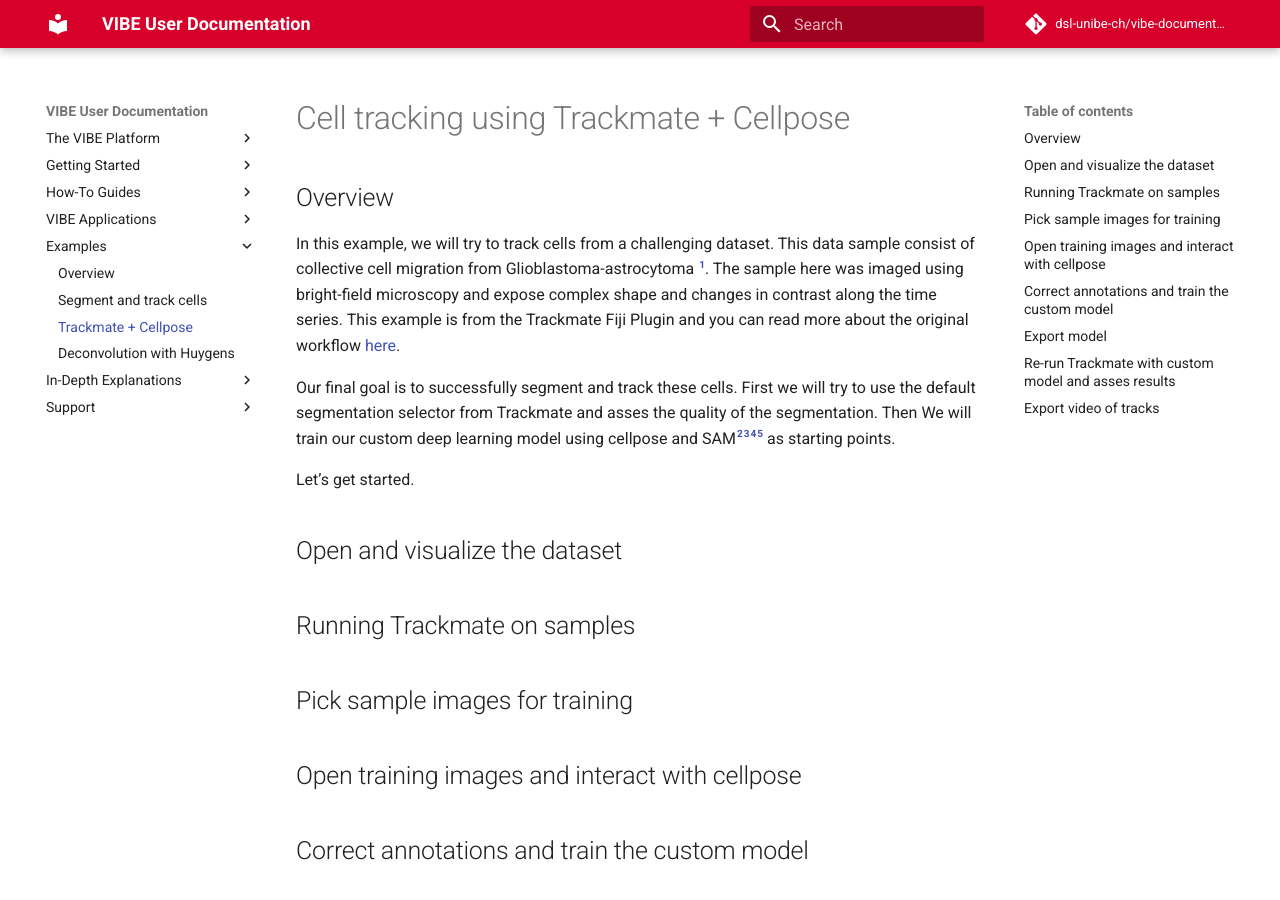
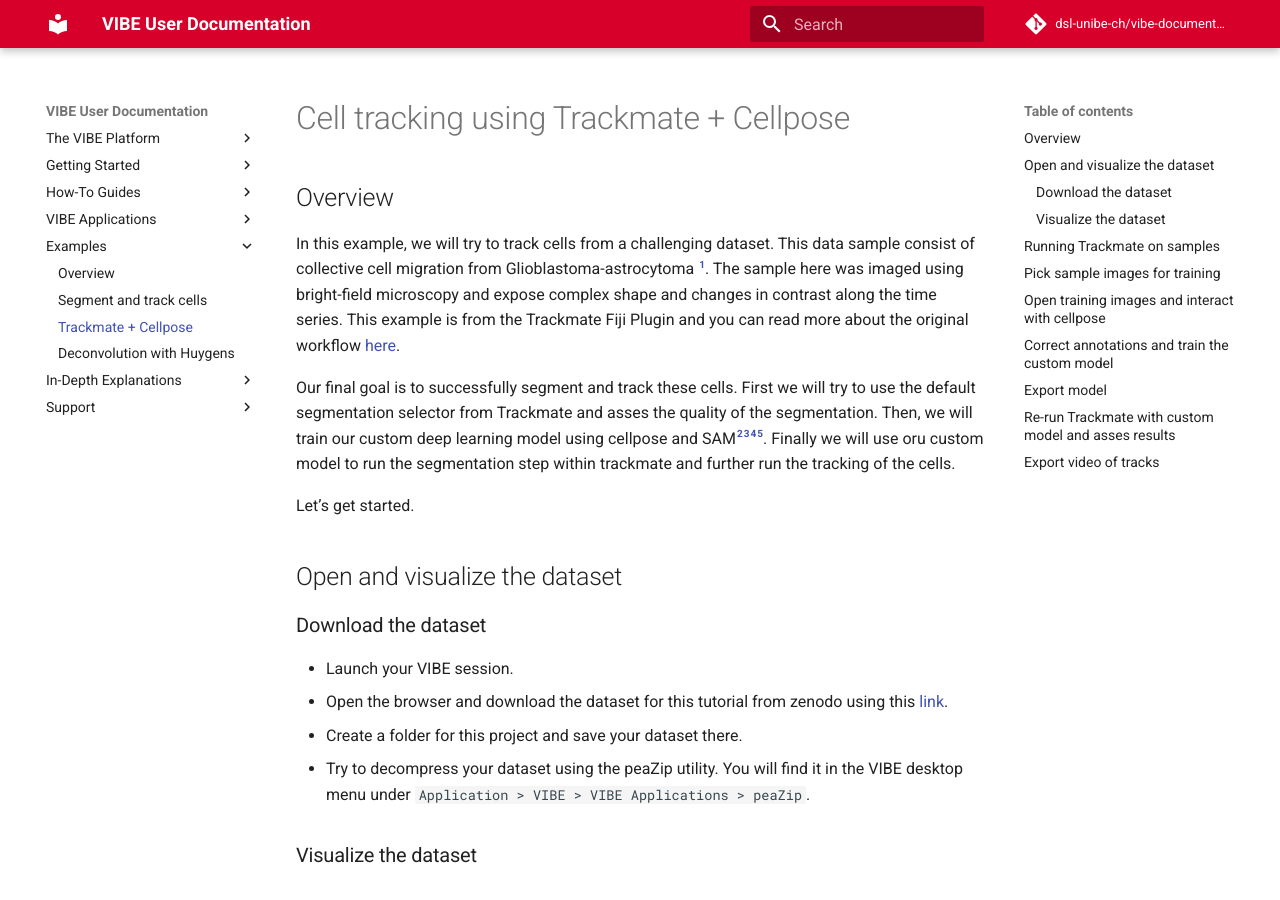
Before and after one commit to dsl-unibe-ch/vibe-documentation, an MkDocs documentation site: the page built from docs/examples/examples_trackmate_cellpose.md, in a window 1280 px wide and 900 px high. Built offline with MkDocs 1.6.1 and Material for MkDocs 9.7.7, drawn with Linux system fonts in a browser that asks for light colours; comment, search, counter and statistics services are not loaded.

Commit message:
added download dataset section

```diff
--- a/docs/examples/examples_trackmate_cellpose.md
+++ b/docs/examples/examples_trackmate_cellpose.md
@@ -4,12 +4,22 @@
 
 In this example, we will try to track cells from a challenging dataset. This data sample consist of collective cell migration from Glioblastoma-astrocytoma [^1]. The sample here was imaged using bright-field microscopy and expose complex shape and changes in contrast along the time series. This example is from the Trackmate Fiji Plugin and you can read more about the original workflow [here](https://imagej.net/plugins/trackmate/detectors/trackmate-cellpose#tracking-cells-stained-for-cytoplam-with-cellpose).
 
-Our final goal is to successfully segment and track these cells. First we will try to use the default segmentation selector from Trackmate and asses the quality of the segmentation. Then We will train our custom deep learning model using cellpose and SAM[^2][^3][^4][^5] as starting points.
+Our final goal is to successfully segment and track these cells. First we will try to use the default segmentation selector from Trackmate and asses the quality of the segmentation. Then, we will train our custom deep learning model using cellpose and SAM[^2][^3][^4][^5]. Finally we will use oru custom model to run the segmentation step within trackmate and further run the tracking of the cells.
 
 Let's get started.
 
 
 ## Open and visualize the dataset
+
+### Download the dataset
+
+- Launch your VIBE session.
+- Open the browser and download the dataset for this tutorial from zenodo using this [link](https://doi.org/10.5281/zenodo.5863317).
+- Create a folder for this project and save your dataset there.
+- Try to decompress your dataset using the peaZip utility. You will find it in the VIBE desktop menu under `Application > VIBE > VIBE Applications > peaZip`.
+
+### Visualize the dataset
+
 
 
 ## Running Trackmate on samples
```
